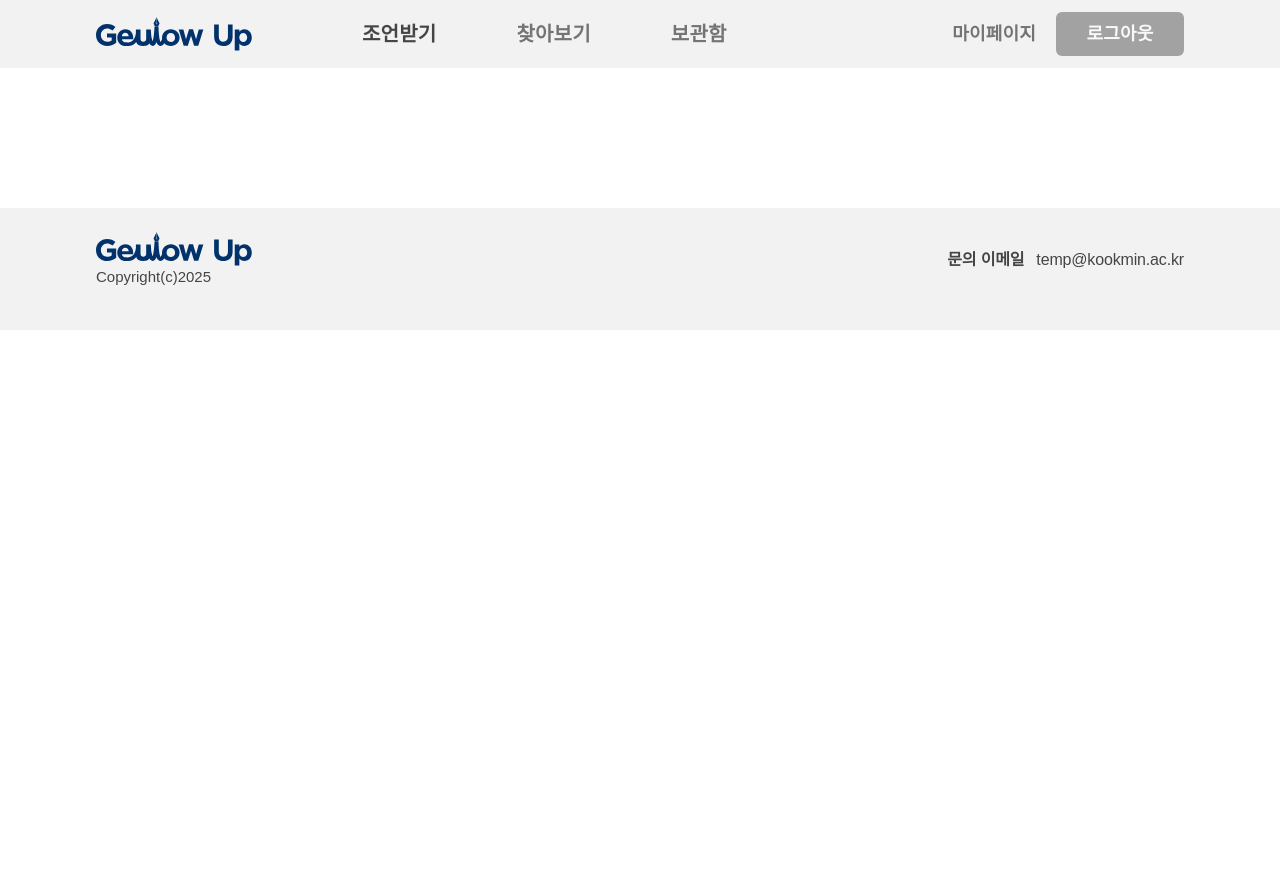
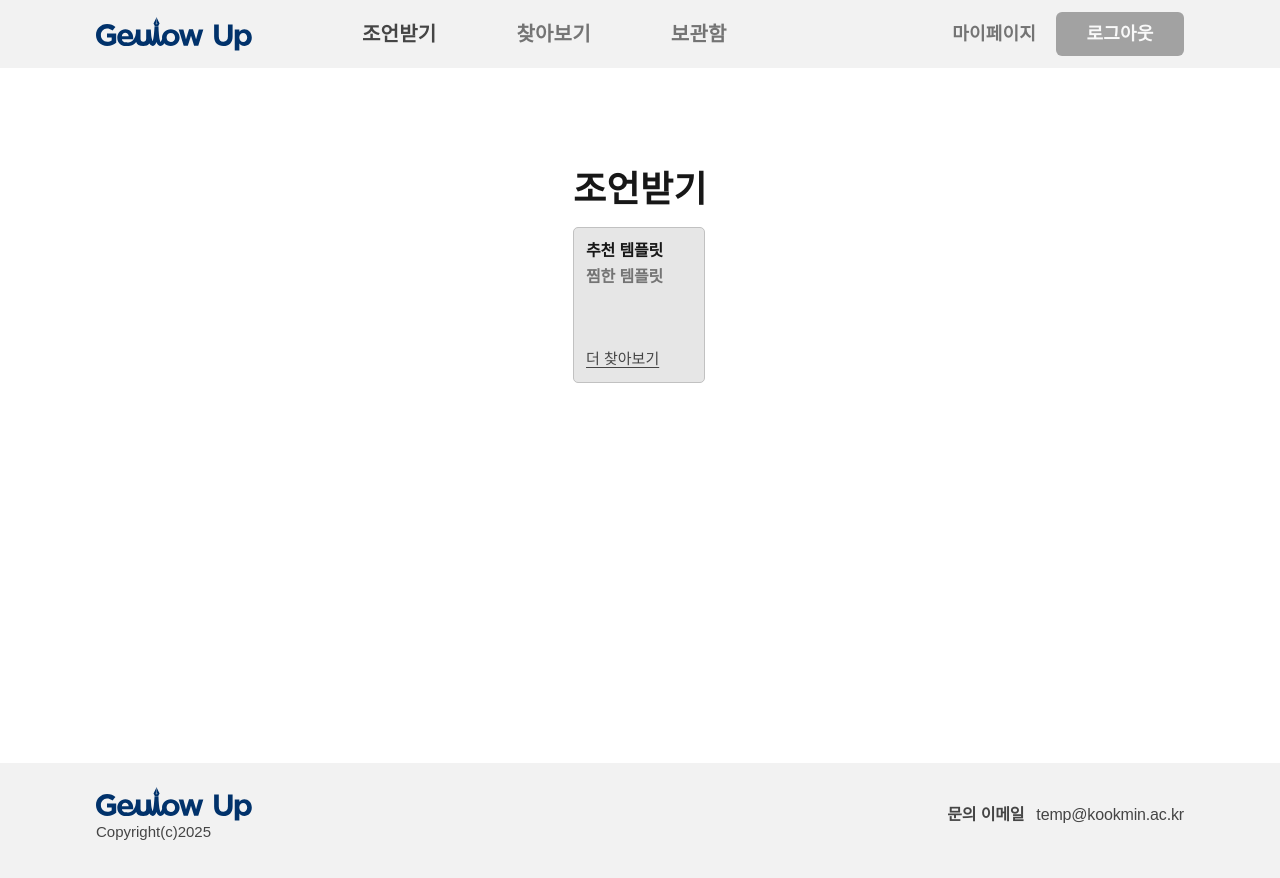
Before and after one commit to 2025-1-alpha/fe_geulowup, a Next.js app: page /advice in a window 1280 px wide. Shown: the top 878 px of the page. Before the commit the page ends 800 px from the top, so only its background shows below. Built offline with nearby package versions, Linux system fonts and the light colour scheme; a web font is replaced by a local one.

Commit message:
feat: 템플릿 카드 리스트 생성

```diff
--- /dev/null
+++ b/src/app/(layout)/advice/_components/AdviceEditor/index.tsx
@@ -0,0 +1,17 @@
+import AdviceInputArea from '../AdviceInputArea';
+import RecommendTemplates from '../RecommendTemplates';
+
+export default function AdviceEditor() {
+  return (
+    <section className="flex">
+      {/* AI 토글 넣기 */}
+      <section>
+        <section className="flex flex-col">
+          <RecommendTemplates />
+          <AdviceInputArea></AdviceInputArea>
+        </section>
+        {/* 수정 결과 */}
+      </section>
+    </section>
+  );
+}
--- /dev/null
+++ b/src/app/(layout)/advice/_components/AdviceInputArea/index.tsx
@@ -0,0 +1,7 @@
+export default function AdviceInputArea() {
+  return (
+    <section>
+      <section></section>
+    </section>
+  );
+}
--- /dev/null
+++ b/src/app/(layout)/advice/_components/RecommendTemplates/index.tsx
@@ -0,0 +1,40 @@
+'use client';
+
+import Link from 'next/link';
+import { useState } from 'react';
+
+export default function RecommendTemplates() {
+  const asideList = [
+    { label: 'recommend', text: '추천 템플릿' },
+    { label: 'like', text: '찜한 템플릿' },
+  ];
+
+  const [asideState, setAsideState] = useState('recommend');
+
+  return (
+    <section className="flex">
+      <aside className="bg-layout-grey2 border-layout-grey3 flex h-[156px] w-[132px] flex-col justify-between rounded-[5px] border p-3">
+        <div className="flex flex-col gap-1">
+          {asideList.map((item) => (
+            <button
+              key={item.label}
+              onClick={() => setAsideState(item.label)}
+              className={`body-sst text-left ${asideState === item.label ? 'text-layout-grey7' : 'text-layout-grey5'}`}
+            >
+              {item.text}
+            </button>
+          ))}
+        </div>
+
+        <Link
+          href="/explore"
+          className="detail text-layout-grey6 decoration-layout-grey6 flex underline underline-offset-3"
+        >
+          더 찾아보기
+        </Link>
+      </aside>
+      {/* 아래 섹션은 카드 리스트들 삽입 */}
+      <section></section>
+    </section>
+  );
+}
--- a/src/app/(layout)/advice/page.tsx
+++ b/src/app/(layout)/advice/page.tsx
@@ -1,3 +1,12 @@
+import AdviceEditor from './_components/AdviceEditor';
+
 export default function Advice() {
-  return;
+  return (
+    <section className="flex flex-col items-center">
+      <section className="mx-[96px] mb-60 max-w-[1320px] items-start">
+        <p className="title-lg text-layout-grey7 mb-4">조언받기</p>
+        <AdviceEditor />
+      </section>
+    </section>
+  );
 }
```
Also changed, not shown: src/app/(layout)/advice/_components/AdviceResultBox/index.tsx (added).
